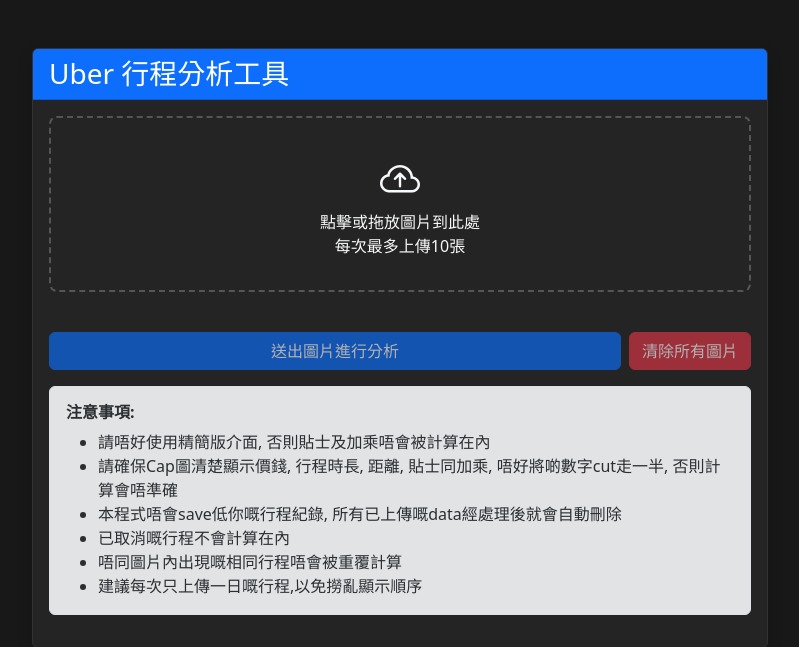
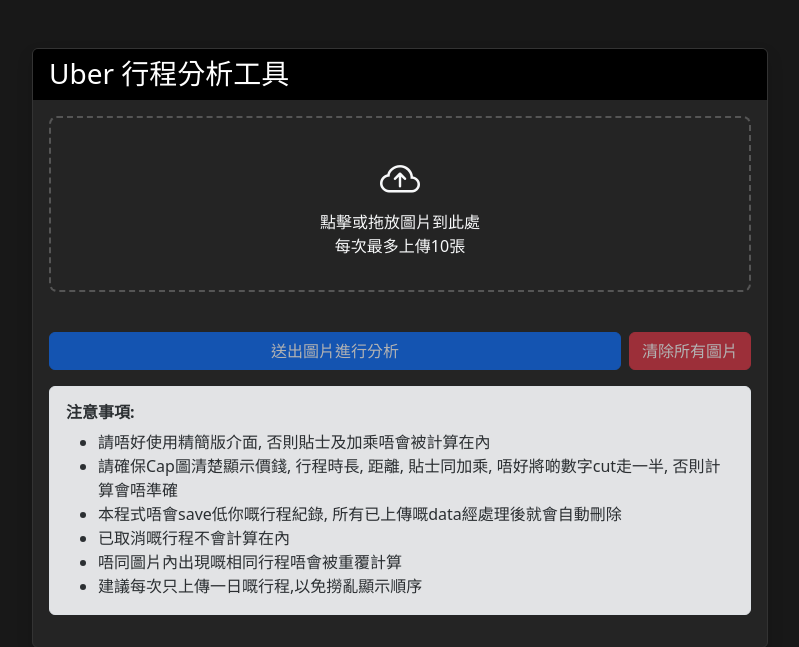
Before and after one commit to billy662/Uber_fare_calculator_with_AI, a Flask app: page / in a window 1280 px wide. Shown: the top 647 px of the page, without its empty margins (240-1039 px from the left). Run offline with Flask 3, Linux system fonts and the light colour scheme.

Commit message:
Update card header style and background color

```diff
--- a/static/style.css
+++ b/static/style.css
@@ -10,6 +10,9 @@
     background-color: #242424;
     color: #f8f9fa;
     border: 1px solid #333;
+}
+.card-header {
+    background-color: black;
 }
 .table {
     color: #f8f9fa;
--- a/templates/index.html
+++ b/templates/index.html
@@ -16,7 +16,7 @@
     <div class="row justify-content-center">
       <div class="col-lg-8">
         <div class="card shadow">
-          <div class="card-header bg-primary text-white">
+          <div class="card-header text-white">
             <h3 class="mb-0">Uber 行程分析工具</h3>
           </div>
           <div class="card-body">
```
